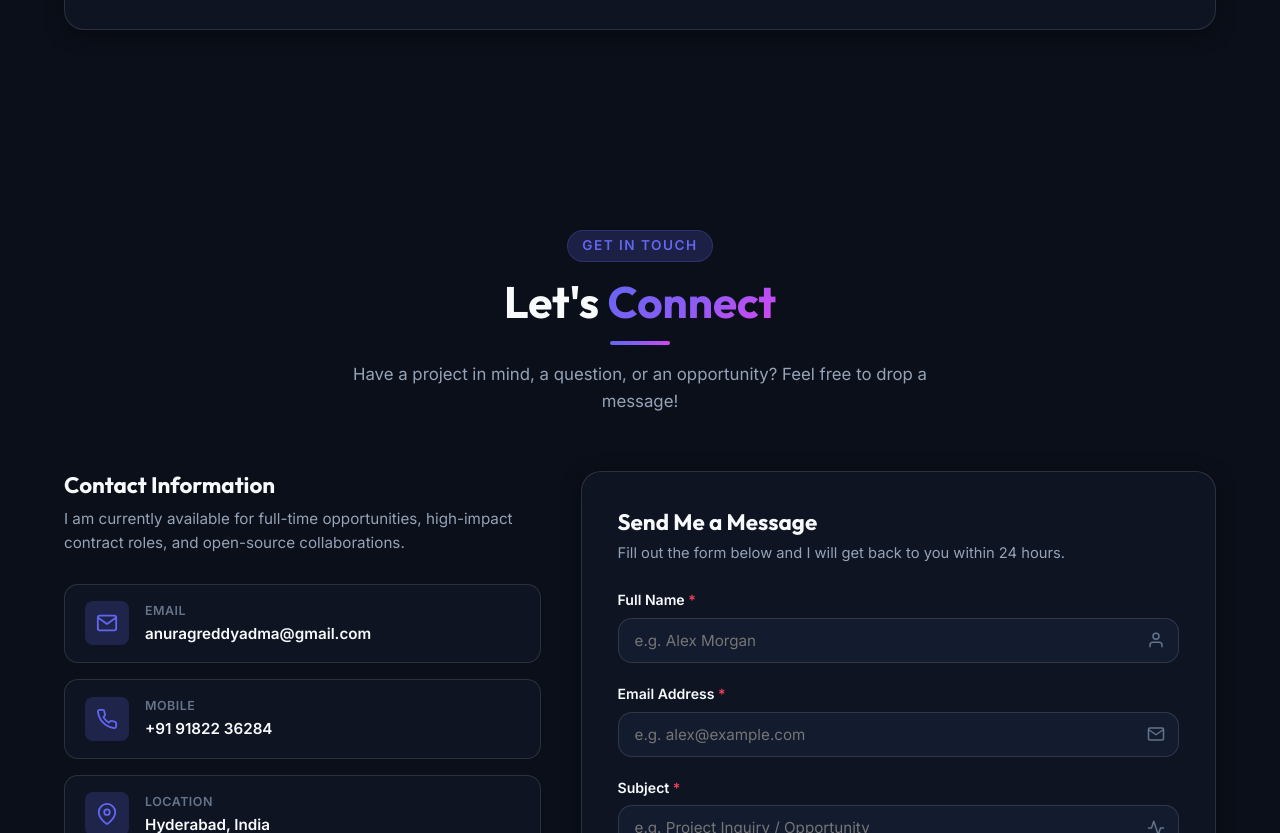
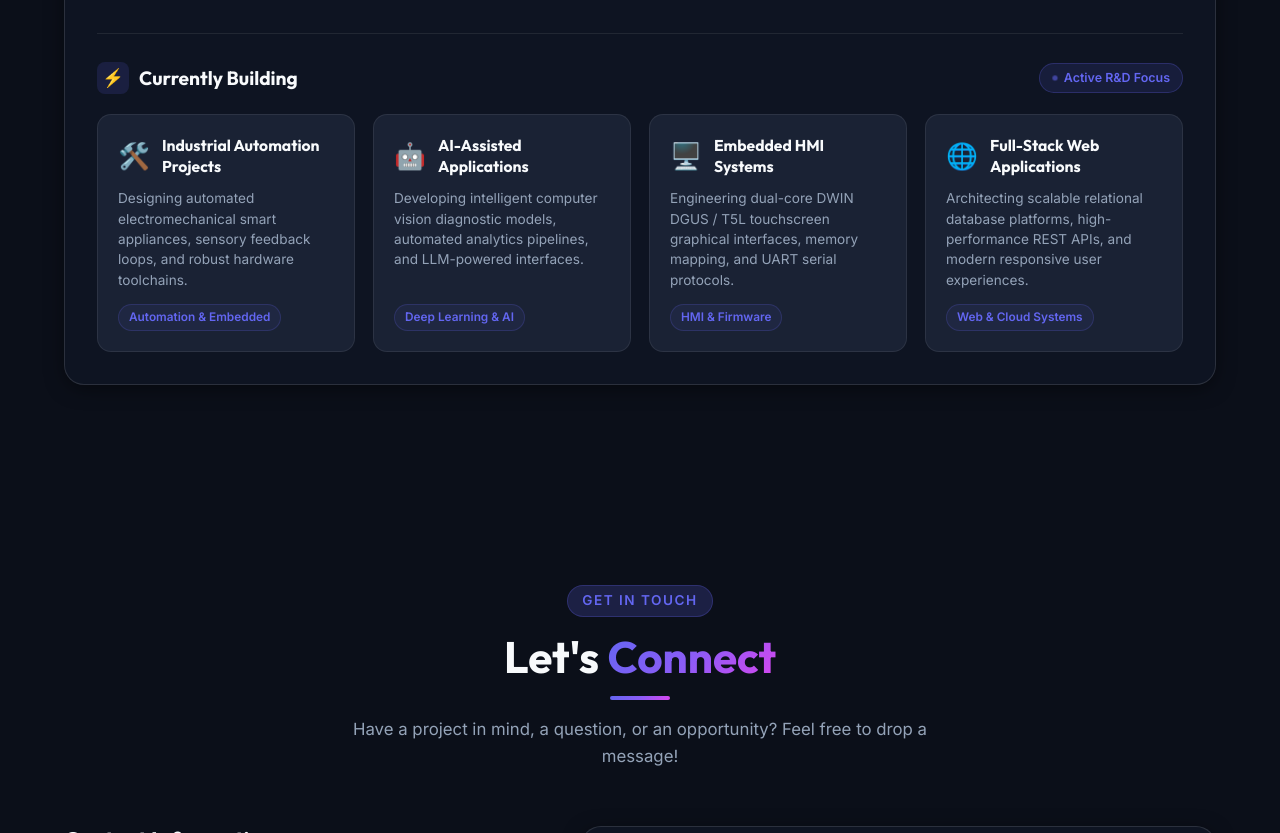
Before and after one commit to admaanurag-dotcom/anurag-portfolio, a plain HTML site: page index.html in a window 1280 px wide. Shown: the part 7448-8281 px from the top of the page. Drawn offline with Linux system fonts and the light colour scheme.

Commit message:
Add Currently Building focus showcase cards to Live Projects Dashboard

```diff
--- a/02_style.css
+++ b/02_style.css
@@ -1877,6 +1877,156 @@ button {
   box-shadow: 0 4px 12px rgba(99, 102, 241, 0.3);
 }
 
+/* Currently Building Section */
+.currently-building-container {
+  margin-top: 36px;
+  padding-top: 28px;
+  border-top: 1px solid var(--border-subtle);
+}
+
+.building-header {
+  display: flex;
+  align-items: center;
+  justify-content: space-between;
+  flex-wrap: wrap;
+  gap: 12px;
+  margin-bottom: 20px;
+}
+
+.building-header-title-group {
+  display: flex;
+  align-items: center;
+  gap: 10px;
+}
+
+.building-icon-badge {
+  display: inline-flex;
+  align-items: center;
+  justify-content: center;
+  width: 32px;
+  height: 32px;
+  border-radius: var(--radius-sm);
+  background: rgba(99, 102, 241, 0.15);
+  font-size: 1.1rem;
+}
+
+.building-title {
+  font-size: 1.2rem;
+  font-weight: 700;
+  color: var(--text-primary);
+}
+
+.building-badge {
+  display: inline-flex;
+  align-items: center;
+  gap: 6px;
+  padding: 4px 12px;
+  border-radius: var(--radius-full);
+  background: rgba(99, 102, 241, 0.12);
+  border: 1px solid rgba(99, 102, 241, 0.25);
+  color: var(--accent-primary);
+  font-size: 0.78rem;
+  font-weight: 600;
+}
+
+.building-badge-dot {
+  width: 6px;
+  height: 6px;
+  border-radius: 50%;
+  background: var(--accent-primary);
+  animation: pulseDot 1.5s infinite;
+}
+
+@keyframes pulseDot {
+  0%, 100% { opacity: 1; transform: scale(1); }
+  50% { opacity: 0.3; transform: scale(0.8); }
+}
+
+.building-grid {
+  display: grid;
+  grid-template-columns: repeat(auto-fit, minmax(240px, 1fr));
+  gap: 18px;
+}
+
+.building-card {
+  background: var(--bg-surface-elevated);
+  border: 1px solid var(--border-subtle);
+  border-radius: var(--radius-md);
+  padding: 20px;
+  transition: all var(--transition-normal);
+  display: flex;
+  flex-direction: column;
+  position: relative;
+  overflow: hidden;
+}
+
+.building-card::before {
+  content: '';
+  position: absolute;
+  top: 0;
+  left: 0;
+  width: 100%;
+  height: 3px;
+  background: var(--gradient-primary);
+  opacity: 0;
+  transition: opacity var(--transition-fast);
+}
+
+.building-card:hover {
+  transform: translateY(-4px);
+  border-color: var(--accent-primary);
+  box-shadow: 0 8px 24px -4px rgba(99, 102, 241, 0.15);
+}
+
+.building-card:hover::before {
+  opacity: 1;
+}
+
+.building-card-top {
+  display: flex;
+  align-items: center;
+  gap: 12px;
+  margin-bottom: 12px;
+}
+
+.building-card-icon {
+  font-size: 1.6rem;
+  line-height: 1;
+  display: inline-block;
+  transition: transform var(--transition-bounce);
+}
+
+.building-card:hover .building-card-icon {
+  transform: scale(1.15) rotate(5deg);
+}
+
+.building-card-title {
+  font-size: 0.98rem;
+  font-weight: 700;
+  color: var(--text-primary);
+  line-height: 1.3;
+}
+
+.building-card-desc {
+  font-size: 0.85rem;
+  color: var(--text-secondary);
+  line-height: 1.5;
+  margin-bottom: 14px;
+  flex-grow: 1;
+}
+
+.building-card-tag {
+  display: inline-block;
+  font-size: 0.74rem;
+  font-weight: 600;
+  color: var(--accent-primary);
+  background: rgba(99, 102, 241, 0.08);
+  border: 1px solid rgba(99, 102, 241, 0.2);
+  padding: 3px 10px;
+  border-radius: var(--radius-full);
+  align-self: flex-start;
+}
+
 /* --------------------------------------------------------------------------
    11. CONTACT SECTION
    -------------------------------------------------------------------------- */
--- a/index.html
+++ b/index.html
@@ -1092,6 +1092,68 @@
               </tbody>
             </table>
           </div>
+
+          <!-- Currently Building Section -->
+          <div class="currently-building-container">
+            <div class="building-header">
+              <div class="building-header-title-group">
+                <span class="building-icon-badge">⚡</span>
+                <div>
+                  <h4 class="building-title">Currently Building</h4>
+                </div>
+              </div>
+              <div class="building-badge">
+                <span class="building-badge-dot"></span>
+                <span>Active R&D Focus</span>
+              </div>
+            </div>
+
+            <div class="building-grid">
+              <div class="building-card">
+                <div class="building-card-top">
+                  <span class="building-card-icon">🛠️</span>
+                  <h5 class="building-card-title">Industrial Automation Projects</h5>
+                </div>
+                <p class="building-card-desc">
+                  Designing automated electromechanical smart appliances, sensory feedback loops, and robust hardware toolchains.
+                </p>
+                <span class="building-card-tag">Automation & Embedded</span>
+              </div>
+
+              <div class="building-card">
+                <div class="building-card-top">
+                  <span class="building-card-icon">🤖</span>
+                  <h5 class="building-card-title">AI-Assisted Applications</h5>
+                </div>
+                <p class="building-card-desc">
+                  Developing intelligent computer vision diagnostic models, automated analytics pipelines, and LLM-powered interfaces.
+                </p>
+                <span class="building-card-tag">Deep Learning & AI</span>
+              </div>
+
+              <div class="building-card">
+                <div class="building-card-top">
+                  <span class="building-card-icon">🖥️</span>
+                  <h5 class="building-card-title">Embedded HMI Systems</h5>
+                </div>
+                <p class="building-card-desc">
+                  Engineering dual-core DWIN DGUS / T5L touchscreen graphical interfaces, memory mapping, and UART serial protocols.
+                </p>
+                <span class="building-card-tag">HMI & Firmware</span>
+              </div>
+
+              <div class="building-card">
+                <div class="building-card-top">
+                  <span class="building-card-icon">🌐</span>
+                  <h5 class="building-card-title">Full-Stack Web Applications</h5>
+                </div>
+                <p class="building-card-desc">
+                  Architecting scalable relational database platforms, high-performance REST APIs, and modern responsive user experiences.
+                </p>
+                <span class="building-card-tag">Web & Cloud Systems</span>
+              </div>
+            </div>
+          </div>
         </div>
 
       </div>
```
